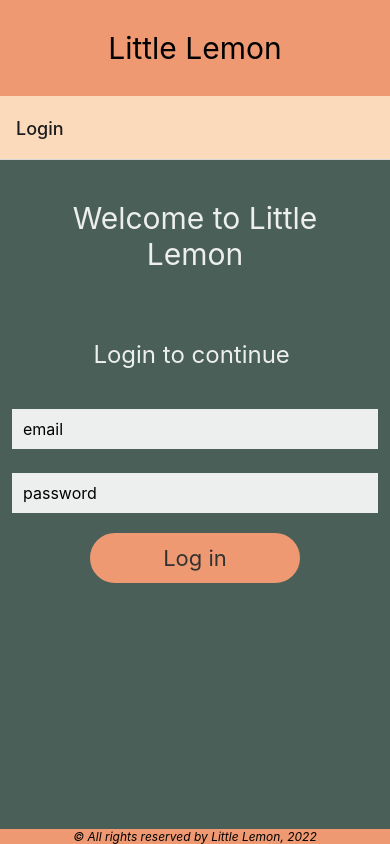
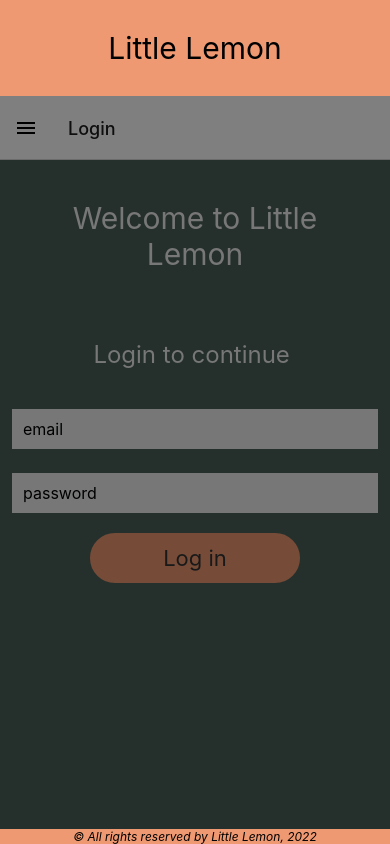
Before and after one commit to Cipher-20/Little-Lemon, a React Native app: screen / in a window 390 px wide. Built offline with nearby package versions, Linux system fonts and the light colour scheme.

Commit message:
Update: exerciese with drawer nav

```diff
--- a/App.js
+++ b/App.js
@@ -9,11 +9,12 @@
 
 
 import { NavigationContainer } from '@react-navigation/native';
-import {createNativeStackNavigator} from "@react-navigation/native-stack";
-
+import { createDrawerNavigator } from '@react-navigation/drawer';
+// import {createDrawerNavigator} from '@react-navigation/drawer';
+const Drawer = createDrawerNavigator();
 
 export default function App() {
-  const Stack = createNativeStackNavigator();
+
 
   return (
 <>
@@ -23,16 +24,14 @@
       <LittleLemonHeader />
       <StatusBar style="auto" />
 
-      <Stack.Navigator
-        initialRouteName='Login'
-        screenOptions={{ headerStyle: { backgroundColor: '#FBDABB'} }}
+      <Drawer.Navigator
+      useLegacyImplementation  initialRouteName="Login"
+        // screenOptions={{ headerStyle: { backgroundColor: '#FBDABB'} }}
       >
-        <Stack.Screen name="Welcome" component={WelcomeScreen} options={{ title: 'Home',  }}/>
-        <Stack.Screen name="Login" component={Login} />
+        <Drawer.Screen name="Welcome" component={WelcomeScreen} />
+        <Drawer.Screen name="Login" component={Login} />
 
-      </Stack.Navigator>
-
-      {/* <Login /> */}
+      </Drawer.Navigator>
     </View>
 
     <View style={styles.footerContainer}>
--- a/babel.config.js
+++ b/babel.config.js
@@ -1,6 +1,7 @@
-module.exports = function(api) {
-  api.cache(true);
-  return {
-    presets: ['babel-preset-expo'],
+module.exports ={
+    presets: ['module:metro-react-native-babel-preset'],
+
+    plugins: [
+      'react-native-reanimated/plugin',
+    ],
   };
-};
```
Also changed, not shown: package.json (+9 -1 lines), 1 other file (tests, documents, lock files or other folders).
